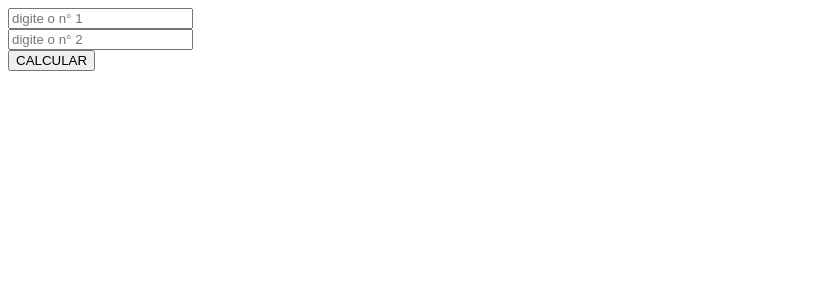
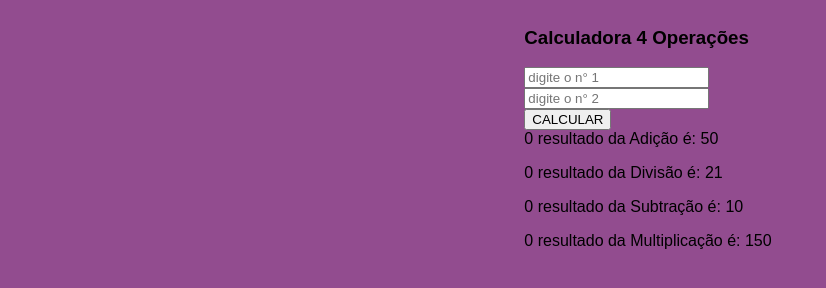
Before and after one commit to geovanaa24/2dsc_leoncio, a plain HTML site: page index.html in a window 1280 px wide. Shown: the whole page, without its empty margins (0-826 px from the left). Drawn offline with Linux system fonts and the light colour scheme.

Commit message:
Criando Pastas e CSS Calculadora

```diff
--- /dev/null
+++ b/calculadora/css/estilo.css
@@ -0,0 +1,10 @@
+* {
+    font-family: arial;
+}
+
+body {
+    width: 100%;
+    display: flex;
+    justify-content: center;
+    background-color :rgb(146, 76, 143);
+}
--- a/index.html
+++ b/index.html
@@ -3,17 +3,23 @@
 <head>
     <meta charset="UTF-8">
     <meta name="viewport" content="width=device-width, initial-scale=1.0">
+    <link rel="stylesheet" href="./calculadora/css/estilo.css">
     <title>Document</title>
 </head>
 <body>
     <div class="app">
+        <h3>Calculadora 4 Operações</h3>
         <form class="formulario">
             <input type="number" id="numero1" placeholder="digite o n° 1"><br>
             <input type="number" id="numero1" placeholder="digite o n° 2"><br>
             <input type="submit" value="CALCULAR"
         </form>
-        <! --AQUI COMEÇA A EXIBIÇÃO -->
-        <div class="mostra-conteudo"
+        <!--AQUI COMEÇA A EXIBIÇÃO -->
+        <div class="resultado"
+            <p class="adicao">0 resultado da Adição é: 50 </p>
+            <p class="divisão">0 resultado da Divisão é: 21</p>
+            <p class="subtracao">0 resultado da Subtração é: 10</p>
+            <p class="multiplicacao">0 resultado da Multiplicação é: 150</p>
 
     </div>
 </body>
```
